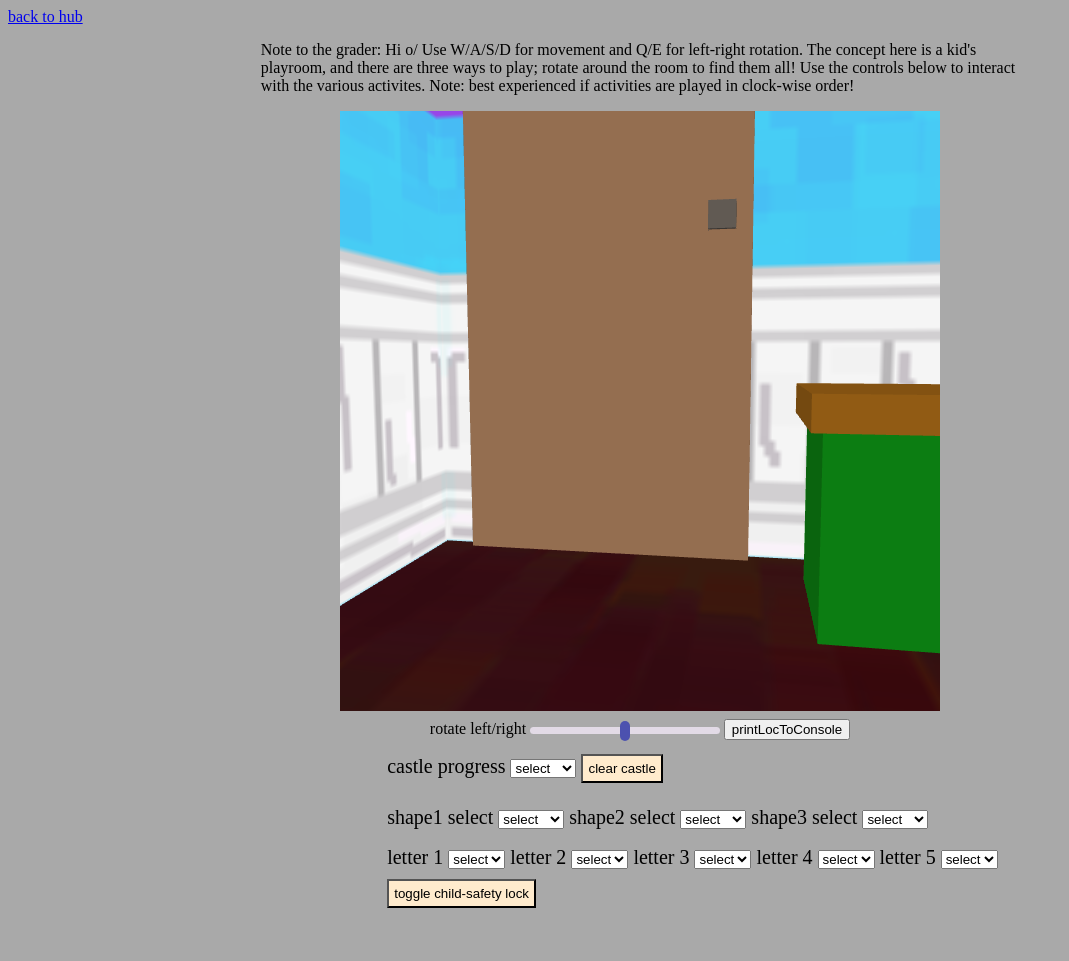
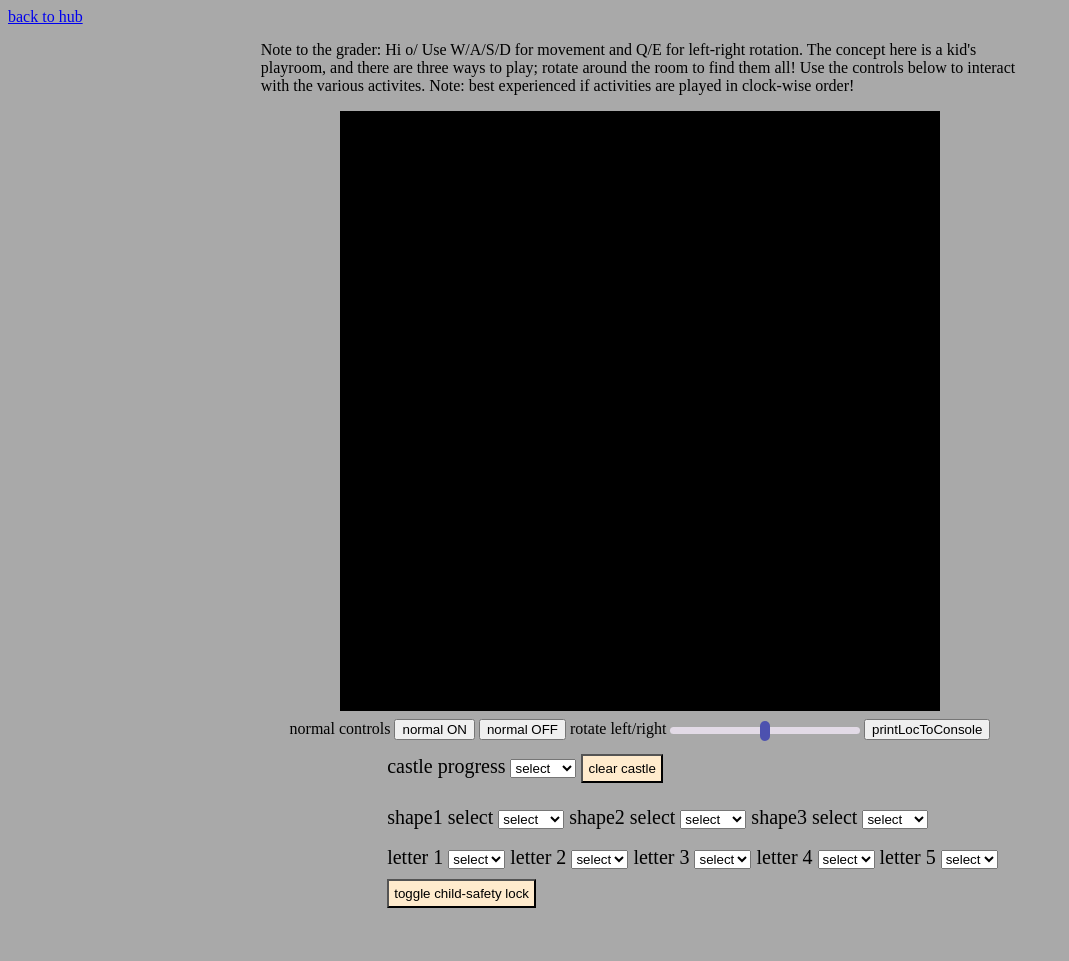
Before and after one commit to HeyItsBlinded/cse160, a website built with Vite: page asg4_folder/asg3.html in a window 1280 px wide. Shown: the whole page, without its empty margins (0-1069 px from the left). Built offline with nearby package versions, Linux system fonts and the light colour scheme; animation ran at ten frames a second.

Commit message:
4.2 but there are errors

```diff
--- a/asg4_folder/asg3.html
+++ b/asg4_folder/asg3.html
@@ -36,6 +36,11 @@
 
         <!-- -- -- -- -- -- -->
         <div id="interface">
+            <!-- NORMAL CONTROLS -->
+            <label>normal controls</label>
+            <input type="button" id="normalOn" value="normal ON">
+            <input type="button" id="normalOff" value="normal OFF">
+
             <!-- CAMERA ANGLE SLIDER -->
             <label>rotate left/right</label>
             <input type="range" min="-359" max="359" value="0" class="slider" id="angleSlide1">
--- a/asg4_folder/cube.js
+++ b/asg4_folder/cube.js
@@ -20,37 +20,37 @@ class Cube {
         // pass the matrix to u_ModelMatrix attribute
         gl.uniformMatrix4fv(u_ModelMatrix, false, this.matrix.elements);
         // front cube - LGTM
-        drawTriangle3DUV( [0,0,0,   1,1,0,   1,0,0], [0,0,  1,1,  1,0] );
-        drawTriangle3DUV( [0,0,0,   0,1,0,   1,1,0], [0,0,  0,1,  1,1] );
+        drawTriangle3DUVNormal( [0,0,0,   1,1,0,   1,0,0], [0,0,  1,1,  1,0], [0,0,-1,  0,0,-1,  0,0,-1] );
+        drawTriangle3DUVNormal( [0,0,0,   0,1,0,   1,1,0], [0,0,  0,1,  1,1], [0,0,-1,  0,0,-1,  0,0,-1] );
 
         // back cube - LGTM
-        drawTriangle3DUV( [0,0,1,  1,1,1,  1,0,1], [0,0,  1,1,  1,0] );
-        drawTriangle3DUV( [0,0,1,  0,1,1,  1,1,1], [0,0,  0,1,  1,1] );
+        drawTriangle3DUVNormal( [0,0,1,  1,1,1,  1,0,1], [0,0,  1,1,  1,0], [0,0,1,  0,0,1,  0,0,1] );
+        drawTriangle3DUVNormal( [0,0,1,  0,1,1,  1,1,1], [0,0,  0,1,  1,1], [0,0,1,  0,0,1,  0,0,1] );
 
         // hard-coded shading - QUALITY OF LIFE (TEMPORARY)
-        gl.uniform4f(u_FragColor, rgba[0]*0.6, rgba[1]*0.6, rgba[2]*0.6, rgba[3]);
+        // gl.uniform4f(u_FragColor, rgba[0]*0.6, rgba[1]*0.6, rgba[2]*0.6, rgba[3]);
 
         // bottom cube
-        drawTriangle3DUV( [0,0,0,   1,0,0,   1,0,1], [0,0,  1,1,  1,0] );
-        drawTriangle3DUV( [0,0,0,   1,0,1,   0,0,1], [0,0,  1,0,  0,1] );
+        drawTriangle3DUVNormal( [0,0,0,   1,0,0,   1,0,1], [0,0,  1,1,  1,0], [0,-1,0,  0,-1,0,  0,-1,0] );
+        drawTriangle3DUVNormal( [0,0,0,   1,0,1,   0,0,1], [0,0,  1,0,  0,1], [0,-1,0,  0,-1,0,  0,-1,0] );
         // hard-coded shading - QUALITY OF LIFE (TEMPORARY)
-        gl.uniform4f(u_FragColor, rgba[0]*0.7, rgba[1]*0.7, rgba[2]*0.7, rgba[3]);
+        // gl.uniform4f(u_FragColor, rgba[0]*0.7, rgba[1]*0.7, rgba[2]*0.7, rgba[3]);
 
         // right cube - LGTM
-        drawTriangle3DUV( [1,0,0,   1,1,0,   1,1,1], [0,0,  0,1,  1,1] );
-        drawTriangle3DUV( [1,0,0,   1,1,1,   1,0,1], [0,0,  1,1,  1,0] );
+        drawTriangle3DUVNormal( [1,0,0,   1,1,0,   1,1,1], [0,0,  0,1,  1,1], [1,0,0,  1,0,0,  1,0,0] );
+        drawTriangle3DUVNormal( [1,0,0,   1,1,1,   1,0,1], [0,0,  1,1,  1,0], [1,0,0,  1,0,0,  1,0,0] );
         // hard-coded shading - QUALITY OF LIFE (TEMPORARY)
-        gl.uniform4f(u_FragColor, rgba[0]*0.8, rgba[1]*0.8, rgba[2]*0.8, rgba[3]);
+        // gl.uniform4f(u_FragColor, rgba[0]*0.8, rgba[1]*0.8, rgba[2]*0.8, rgba[3]);
 
         // left cube - LGTM
-        drawTriangle3DUV( [0,0,0,   0,1,0,   0,1,1], [0,0,  0,1,  1,1] );
-        drawTriangle3DUV( [0,0,0,   0,1,1,   0,0,1], [0,0,  1,1,  1,0] );
+        drawTriangle3DUVNormal( [0,0,0,   0,1,0,   0,1,1], [0,0,  0,1,  1,1], [-1,0,0,  -1,0,0,  -1,0,0] );
+        drawTriangle3DUVNormal( [0,0,0,   0,1,1,   0,0,1], [0,0,  1,1,  1,0], [-1,0,0,  -1,0,0,  -1,0,0] );
         // hard-coded shading - QUALITY OF LIFE (TEMPORARY)
-        gl.uniform4f(u_FragColor, rgba[0]*0.9, rgba[1]*0.9, rgba[2]*0.9, rgba[3]);
+        // gl.uniform4f(u_FragColor, rgba[0]*0.9, rgba[1]*0.9, rgba[2]*0.9, rgba[3]);
 
         // top of cube
-        drawTriangle3DUV( [0,1,0,   0,1,1,   1,1,1], [0,1,  1,1,  1,0] );
-        drawTriangle3DUV( [0,1,0,   1,1,1,   1,1,0], [0,1,  1,0,  0,0] );
+        drawTriangle3DUVNormal( [0,1,0,   0,1,1,   1,1,1], [0,1,  1,1,  1,0], [0,1,0,  0,1,0,  0,1,0] );
+        drawTriangle3DUVNormal( [0,1,0,   1,1,1,   1,1,0], [0,1,  1,0,  0,0], [0,1,0,  0,1,0,  0,1,0] );
     }
 }
 
--- a/asg4_folder/triangle.js
+++ b/asg4_folder/triangle.js
@@ -46,3 +46,40 @@ function drawTriangle3DUV(vertices, uv) {
 
   gl.drawArrays(gl.TRIANGLES, 0, n);
 }
+
+function drawTriangle3DUVNormal(vertices, uv, normals) {  // NEW! - as seen in 4.2
+  var n = vertices.length / 3;
+
+  var vertexBuffer = gl.createBuffer();
+  if (!vertexBuffer) {
+    console.log('failed to create buffer object');
+    return -1;
+  }
+  gl.bindBuffer(gl.ARRAY_BUFFER, vertexBuffer);
+  gl.bufferData(gl.ARRAY_BUFFER, new Float32Array(vertices), gl.DYNAMIC_DRAW);
+  gl.vertexAttribPointer(a_Position, -3, gl.FLOAT, false, 0, 0);
+  gl.enableVertexAttribArray(a_Position);
+
+  var uvBuffer = gl.createBuffer();
+  if (!uvBuffer) {
+    console.log('failed to create the bufer object');
+    return -1;
+  }
+  gl.bindBuffer(gl.ARRAY_BUFFER, uvBuffer);
+  gl.bufferData(gl.ARRAY_BUFFER, new Float32Array(uv), gl.DYNAMIC_DRAW);
+  gl.vertexAttribPointer(a_UV, 2, gl.FLOAT, false, 0, 0);
+  gl.enableVertexAttribArray(a_UV);
+
+  var normalBuffer = gl.createBuffer();
+  if (!normalBuffer) {
+    console.log('failed to create buffer object');
+    return -1;
+  }
+  gl.bindBuffer(gl.ARRAY_BUFFER, normalBuffer);
+  gl.bufferData(gl.ARRAY_BUFFER, new Float32Array(normals), gl.DYNAMIC_DRAW);
+  gl.vertexAttribPointer(a_Normal, 3, gl.FLOAT, false, 0, 0);
+  gl.enableVertexAttribArray(a_Normal);
+
+  gl.drawArrays(gl.TRIANGLES, 0, n);
+  g_vertexBuffer = null;
+}
```
Also changed, not shown: asg4_folder/asg3.js.
